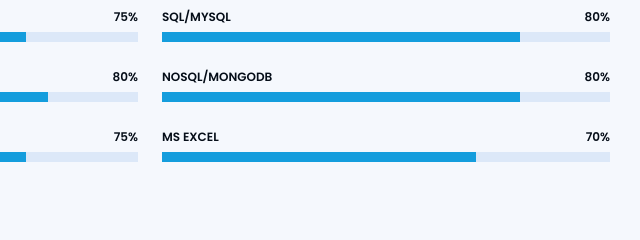
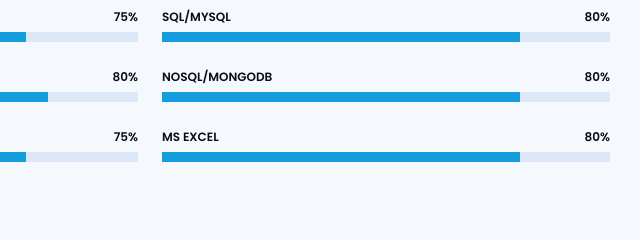
Before and after one commit to anilkumar0331/anilkumar0331.github.io, a plain HTML site: page index.html in a window 1280 px wide. Shown: the part 2040-2280 px from the top of the page, 640-1280 px from the left. Drawn offline with nearby package versions, Linux system fonts and the light colour scheme.

Commit message:
Update index.html

```diff
--- a/index.html
+++ b/index.html
@@ -277,9 +277,9 @@
             </div>
 
             <div class="progress">
-              <span class="skill">MS Excel<i class="val">70%</i></span>
+              <span class="skill">MS Excel<i class="val">80%</i></span>
               <div class="progress-bar-wrap">
-                <div class="progress-bar" role="progressbar" aria-valuenow="70" aria-valuemin="0" aria-valuemax="100">
+                <div class="progress-bar" role="progressbar" aria-valuenow="80" aria-valuemin="0" aria-valuemax="100">
                 </div>
               </div>
             </div>
```
